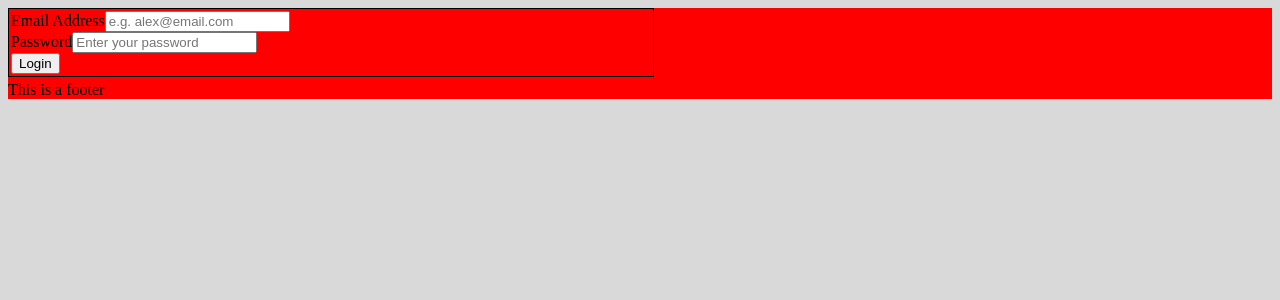
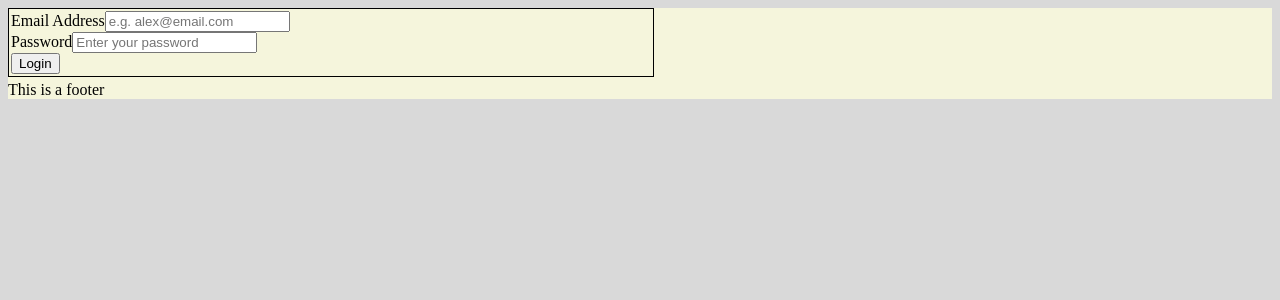
Before and after one commit to Xize-Wu/link-sharing-app, a React (Vite) app: page / in a window 1280 px wide. Shown: the top 300 px of the page. Built offline with nearby package versions, Linux system fonts and the light colour scheme.

Commit message:
add global styling

```diff
--- a/src/components/AppLayout.tsx
+++ b/src/components/AppLayout.tsx
@@ -1,10 +1,10 @@
 import Login from "./Login";
 import CreateAccount from "./CreateAccount";
-import {styled, css} from 'styled-components'
-
+import { styled, css } from "styled-components";
+import { DatabaseProvider, useDatabase } from "../contexts/DatabaseContext";
 const StyledLayout = styled.div`
-background-color:red;
-`
+  background-color: beige;
+`;
 function AppLayout() {
   return (
     <StyledLayout>
@@ -13,11 +13,9 @@ function AppLayout() {
         <Login />
         <CreateAccount />
       </main>
-        <footer>
-            This is a footer
-        </footer>
+      <footer>This is a footer</footer>
     </StyledLayout>
-    )
+  );
 }
 
-export default AppLayout
+export default AppLayout;
```
Lines whose indentation alone changed are shown as unchanged.
